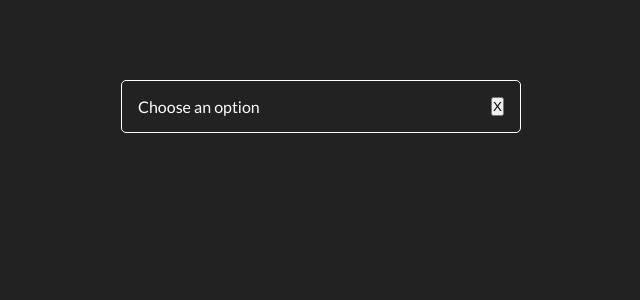
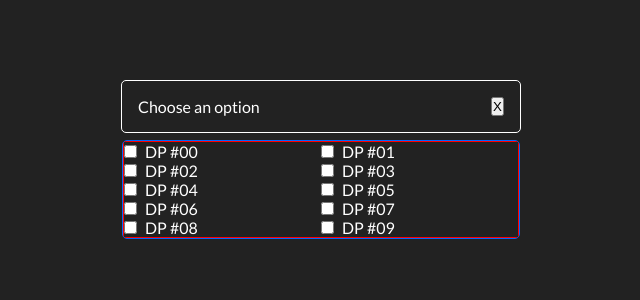
Before and after one commit to omarBaldi/multi_select_dropdown, a React (Create React App) app: page / in a window 1280 px wide. Shown: the top 300 px of the page, without its empty margins (319-959 px from the left). Built offline with nearby package versions, Linux system fonts and the light colour scheme.

Commit message:
Refactoring of checkbox component to be read-only + implemented use of ts union type + replaced dropdown option with checkbox

```diff
--- a/src/components/checkbox/checkbox.tsx
+++ b/src/components/checkbox/checkbox.tsx
@@ -1,28 +1,23 @@
-import React, { FC, useRef } from 'react';
+import React, { FC } from 'react';
 import CheckboxProps from './dto';
 
 const Checkbox: FC<CheckboxProps> = ({
+  id,
   label,
   checked,
   additionalStyle = {},
   onCheckboxClick,
 }: CheckboxProps) => {
-  const checkboxRef = useRef<HTMLInputElement>(null);
-
-  const handleInputChange = (e: React.ChangeEvent<HTMLInputElement>) => {
-    const { checked } = e.target;
-    onCheckboxClick(checked);
-  };
+  const handleCheckboxClick = () => onCheckboxClick({ id, label });
 
   return (
-    <div style={{ ...additionalStyle }}>
+    <div style={{ ...additionalStyle }} onClick={handleCheckboxClick}>
       <input
+        id={id}
         type='checkbox'
-        name=''
-        id=''
-        ref={checkboxRef}
-        onChange={handleInputChange}
-        defaultChecked={checked}
+        name={`checkbox-${id}`}
+        checked={checked}
+        readOnly
       />
       <span style={{ marginLeft: '0.5rem' }}>{label}</span>
     </div>
--- a/src/components/checkbox/dto.ts
+++ b/src/components/checkbox/dto.ts
@@ -1,10 +1,10 @@
 import React from 'react';
+import { OptionType } from '../multi-select-dropdown/dto';
 
-type CheckboxProps = {
-  label: string;
+type CheckboxProps = OptionType & {
   checked: boolean;
   additionalStyle?: React.CSSProperties;
-  onCheckboxClick: (checked: boolean) => void;
+  onCheckboxClick: ({ id, label }: OptionType) => void;
 };
 
 export default CheckboxProps;
--- a/src/components/dropdown-option/dropdown-option.tsx
+++ /dev/null
@@ -1,18 +0,0 @@
-import { FC } from 'react';
-import DropdownOptionProps from './dto';
-import { DropdownOptionStyled } from './style';
-
-const DropdownOption: FC<DropdownOptionProps> = ({
-  onOptionClick,
-  ...restProps
-}: DropdownOptionProps) => {
-  const handleOptionClick = () => onOptionClick?.(restProps);
-
-  return (
-    <DropdownOptionStyled onClick={handleOptionClick}>
-      {restProps.label}
-    </DropdownOptionStyled>
-  );
-};
-
-export default DropdownOption;
--- a/src/components/dropdown-option/index.ts
+++ /dev/null
@@ -1,2 +0,0 @@
-export { default as DropdownOption } from './dropdown-option';
-export type { default as DropdownOptionProps } from './dto';
--- a/src/components/dropdown-option/style.ts
+++ /dev/null
@@ -1,9 +0,0 @@
-import styled from 'styled-components';
-
-export const DropdownOptionStyled = styled.div`
-  color: #00a6fb;
-  color: white;
-  border-bottom: 1px solid #0066ff;
-  padding: 1rem;
-  cursor: pointer;
-`;
--- a/src/components/multi-select-dropdown/multi-select-dropdown.tsx
+++ b/src/components/multi-select-dropdown/multi-select-dropdown.tsx
@@ -1,10 +1,7 @@
 import React, { FC, useCallback, useState } from 'react';
 import { DEFAULT_OPTIONS_NUMBER } from '../../constant';
-import { DropdownOption } from '../dropdown-option';
-import DropdownOptionProps, {
-  DropdownParamsFuncType,
-} from '../dropdown-option/dto';
-import MultiSelectDropdownProps from './dto';
+import { Checkbox } from '../checkbox';
+import MultiSelectDropdownProps, { OptionType } from './dto';
 import {
   ButtonRemoveOptionsStyled,
   DropdownContainerStyled,
@@ -15,6 +12,7 @@ import {
 } from './style';
 
 /**
+ * TODO: create dropdown option container component (optional prop to set columns grid)
  * TODO: implement theme (using styled components)
  * TODO: add some mock-up data to verify that the filter functionality based on options selected works
  * TODO: integrate QR codes to store React components into them ??
@@ -26,7 +24,7 @@ const MultiSelectDropdown: FC<MultiSelectDropdownProps> = ({
   optionsNumber = DEFAULT_OPTIONS_NUMBER,
   additionalStyle = {},
 }: MultiSelectDropdownProps) => {
-  const [openDropdown, setOpenDropdown] = useState<boolean>(false);
+  const [openDropdown, setOpenDropdown] = useState<boolean>(true);
 
   //Map containing as a key the option id and as a value the label itself
   const [optionsSelected, setOptionsSelected] = useState<Map<string, string>>(
@@ -46,10 +44,7 @@ const MultiSelectDropdown: FC<MultiSelectDropdownProps> = ({
     });
   };
 
-  const handleOptionClick = ({
-    id: key,
-    label: value,
-  }: DropdownParamsFuncType) => {
+  const handleOptionClick = ({ id: key, label: value }: OptionType) => {
     setOptionsSelected((prevOptions) => {
       const updatedOptions = new Map(prevOptions);
 
@@ -74,11 +69,17 @@ const MultiSelectDropdown: FC<MultiSelectDropdownProps> = ({
     [options, optionsNumber]
   );
 
-  const renderOption = (option: DropdownOptionProps) => {
-    const key = `opt-${option.id}`;
+  const renderOption = (optionProps: OptionType) => {
+    const key = `opt-${optionProps.id}`;
+    const shouldBeChecked = optionsSelected.has(optionProps.id);
 
     return (
-      <DropdownOption key={key} {...option} onOptionClick={handleOptionClick} />
+      <Checkbox
+        key={key}
+        {...optionProps}
+        checked={shouldBeChecked}
+        onCheckboxClick={handleOptionClick}
+      />
     );
   };
 
@@ -131,7 +132,15 @@ const MultiSelectDropdown: FC<MultiSelectDropdownProps> = ({
 
       {openDropdown && (
         <OptionsContainerStyled ref={optionsContainerRef}>
-          {options.map(renderOption)}
+          <div
+            style={{
+              border: '1px solid red',
+              display: 'grid',
+              gridTemplateColumns: 'repeat(2, 1fr)',
+            }}
+          >
+            {options.map(renderOption)}
+          </div>
         </OptionsContainerStyled>
       )}
     </DropdownContainerStyled>
```
Also changed, not shown: src/components/dropdown-option/dto.ts (deleted, +0 -9 lines), src/components/multi-select-dropdown/dto.ts (+6 -2 lines).
